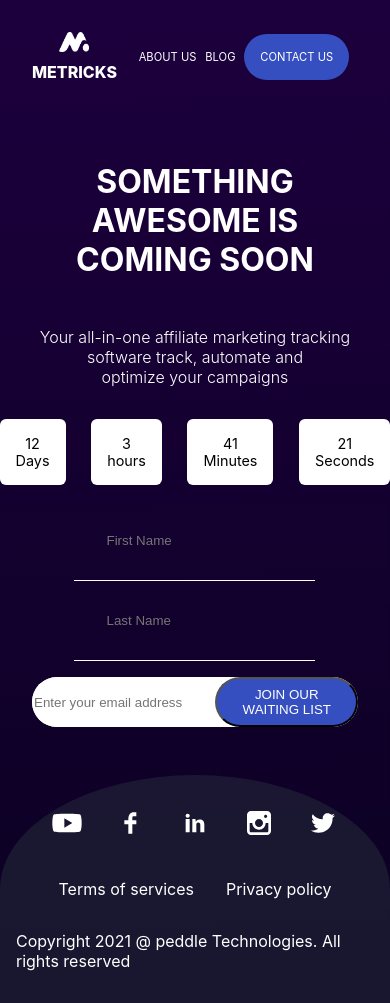
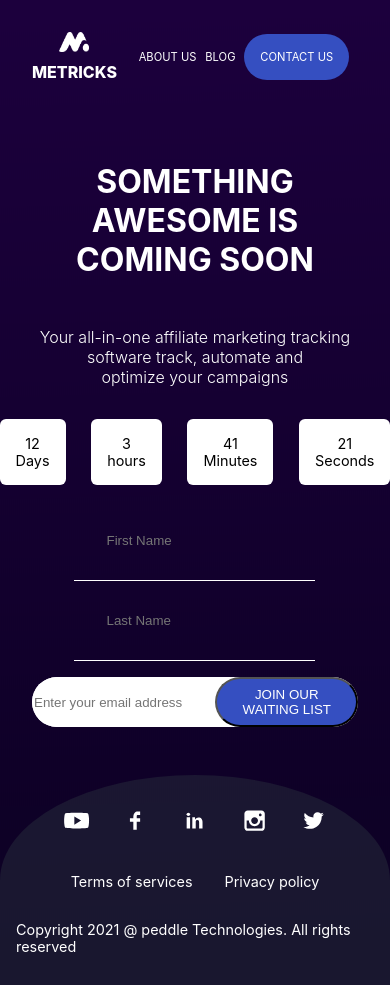
Before and after one commit to YOMEXI/paddle-frontend-assessment, a Next.js app: page / in a window 390 px wide. Built offline with nearby package versions, Linux system fonts and the light colour scheme.

Commit message:
homepage footer implemented

```diff
--- a/components/Layouts/Footer.module.css
+++ b/components/Layouts/Footer.module.css
@@ -44,4 +44,10 @@
   .footerSocialLink {
     gap: 2rem;
   }
+  .footerSocialLinks {
+    font-size: 1.7rem;
+  }
+  .footerTerms {
+    font-size: 0.9rem;
+  }
 }
```
